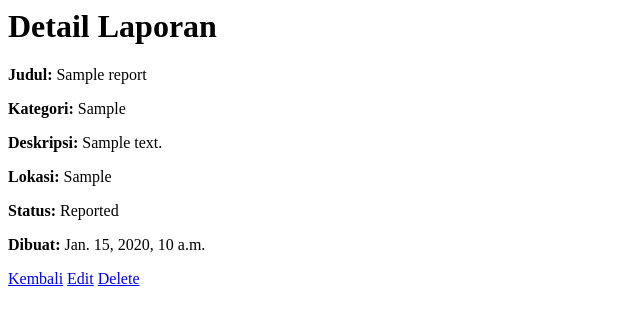
After one commit to IET-Polinela/project-2026-rizkybintangfadillah24, a Django app: page /reports/1/ in a window 1280 px wide. The commit adds this page. Shown: the top 325 px of the page, without its empty margins (0-640 px from the left). Run offline with Django 5.2, Linux system fonts and the light colour scheme; tables that the repository leaves empty hold one stand-in row (values such as "Sample post").

Commit message:
Lab Session 4

```diff
--- a/npm_24782062_iet_2026/main_app/models.py
+++ b/npm_24782062_iet_2026/main_app/models.py
@@ -1,11 +1,22 @@
 from django.db import models
+
+STATUS_CHOICES = [
+    ('REPORTED', 'Reported'),
+    ('VERIFIED', 'Verified'),
+    ('IN_PROGRESS', 'In Progress'),
+    ('RESOLVED', 'Resolved'),
+]
 
 class Report(models.Model):
     title = models.CharField(max_length=200)
     category = models.CharField(max_length=100)
     description = models.TextField()
     location = models.CharField(max_length=200)
-    status = models.CharField(max_length=20, default='REPORTED')
+    status = models.CharField(
+        max_length=20,
+        choices=STATUS_CHOICES,
+        default='REPORTED'
+    )
     created_at = models.DateTimeField(auto_now_add=True)
 
     def __str__(self):
--- /dev/null
+++ b/npm_24782062_iet_2026/main_app/templates/main_app/report_detail.html
@@ -0,0 +1,12 @@
+<h1>Detail Laporan</h1>
+
+<p><strong>Judul:</strong> {{ report.title }}</p>
+<p><strong>Kategori:</strong> {{ report.category }}</p>
+<p><strong>Deskripsi:</strong> {{ report.description }}</p>
+<p><strong>Lokasi:</strong> {{ report.location }}</p>
+<p><strong>Status:</strong> {{ report.get_status_display }}</p>
+<p><strong>Dibuat:</strong> {{ report.created_at }}</p>
+
+<a href="{% url 'report_list' %}">Kembali</a>
+<a href="{% url 'edit_report' report.pk %}">Edit</a>
+<a href="{% url 'delete_report' report.pk %}">Delete</a>
--- a/npm_24782062_iet_2026/main_app/urls.py
+++ b/npm_24782062_iet_2026/main_app/urls.py
@@ -3,8 +3,10 @@ from . import views
 
 urlpatterns = [
     path('', views.home, name='home'),
-    path('reports/', views.report_list, name='report_list'),
-    path('add/', views.add_report, name='add_report'),
-    path('edit/<int:report_id>/', views.edit_report, name='edit_report'),
-    path('delete/<int:report_id>/', views.delete_report, name='delete_report'),
+    path('reports/', views.ReportListView.as_view(), name='report_list'),
+    path('reports/<int:pk>/', views.ReportDetailView.as_view(), name='report_detail'),
+    path('add/', views.ReportCreateView.as_view(), name='add_report'),
+    path('edit/<int:pk>/', views.ReportUpdateView.as_view(), name='edit_report'),
+    path('delete/<int:pk>/', views.ReportDeleteView.as_view(), name='delete_report'),
+    path('reports/<int:pk>/update-status/', views.ReportUpdateStatusView.as_view(), name='update_status'),
 ]
--- a/npm_24782062_iet_2026/main_app/views.py
+++ b/npm_24782062_iet_2026/main_app/views.py
@@ -1,43 +1,63 @@
-from django.shortcuts import render, redirect, get_object_or_404
+from django.shortcuts import render, get_object_or_404, redirect
+from django.views.generic import ListView, DetailView, CreateView, UpdateView, DeleteView
+from django.views import View
+from django.urls import reverse_lazy
 from .models import Report
 from .forms import ReportForm
+
 
 def home(request):
     return render(request, 'main_app/home.html')
 
-def report_list(request):
-    reports = Report.objects.all().order_by('-created_at')
-    return render(request, 'main_app/report_list.html', {'reports': reports})
 
-def add_report(request):
-    if request.method == "POST":
-        form = ReportForm(request.POST)
-        if form.is_valid():
-            form.save()
-            return redirect('report_list')
-    else:
-        form = ReportForm()
+class ReportListView(ListView):
+    model = Report
+    template_name = 'main_app/report_list.html'
+    context_object_name = 'reports'
+    ordering = ['-created_at']
 
-    return render(request, 'main_app/add_report.html', {'form': form})
 
-def edit_report(request, report_id):
-    report = get_object_or_404(Report, id=report_id)
+class ReportDetailView(DetailView):
+    model = Report
+    template_name = 'main_app/report_detail.html'
+    context_object_name = 'report'
 
-    if request.method == "POST":
-        form = ReportForm(request.POST, instance=report)
-        if form.is_valid():
-            form.save()
-            return redirect('report_list')
-    else:
-        form = ReportForm(instance=report)
 
-    return render(request, 'main_app/edit_report.html', {'form': form, 'report': report})
+class ReportCreateView(CreateView):
+    model = Report
+    form_class = ReportForm
+    template_name = 'main_app/add_report.html'
+    success_url = reverse_lazy('report_list')
 
-def delete_report(request, report_id):
-    report = get_object_or_404(Report, id=report_id)
 
-    if request.method == "POST":
-        report.delete()
+class ReportUpdateView(UpdateView):
+    model = Report
+    form_class = ReportForm
+    template_name = 'main_app/edit_report.html'
+    context_object_name = 'report'
+    success_url = reverse_lazy('report_list')
+
+
+class ReportDeleteView(DeleteView):
+    model = Report
+    template_name = 'main_app/delete_report.html'
+    context_object_name = 'report'
+    success_url = reverse_lazy('report_list')
+
+
+class ReportUpdateStatusView(View):
+    def post(self, request, pk):
+        report = get_object_or_404(Report, pk=pk)
+        new_status = request.POST.get('status')
+
+        valid_transitions = {
+            'REPORTED': 'VERIFIED',
+            'VERIFIED': 'IN_PROGRESS',
+            'IN_PROGRESS': 'RESOLVED',
+        }
+
+        if report.status in valid_transitions and new_status == valid_transitions[report.status]:
+            report.status = new_status
+            report.save()
+
         return redirect('report_list')
-
-    return render(request, 'main_app/delete_report.html', {'report': report})
```
Also changed, not shown: npm_24782062_iet_2026/main_app/templates/main_app/add_report.html (+1 -9 lines), npm_24782062_iet_2026/main_app/templates/main_app/delete_report.html (+7 -16 lines), npm_24782062_iet_2026/main_app/templates/main_app/edit_report.html (+1 -9 lines), npm_24782062_iet_2026/main_app/templates/main_app/report_list.html (+55 -15 lines), npm_24782062_iet_2026/main_app/migrations/0002_alter_report_status.py (added), npm_24782062_iet_2026/main_app/migrations/0003_alter_report_status.py (added), npm_24782062_iet_2026/main_app/migrations/0004_alter_report_status.py (added).
